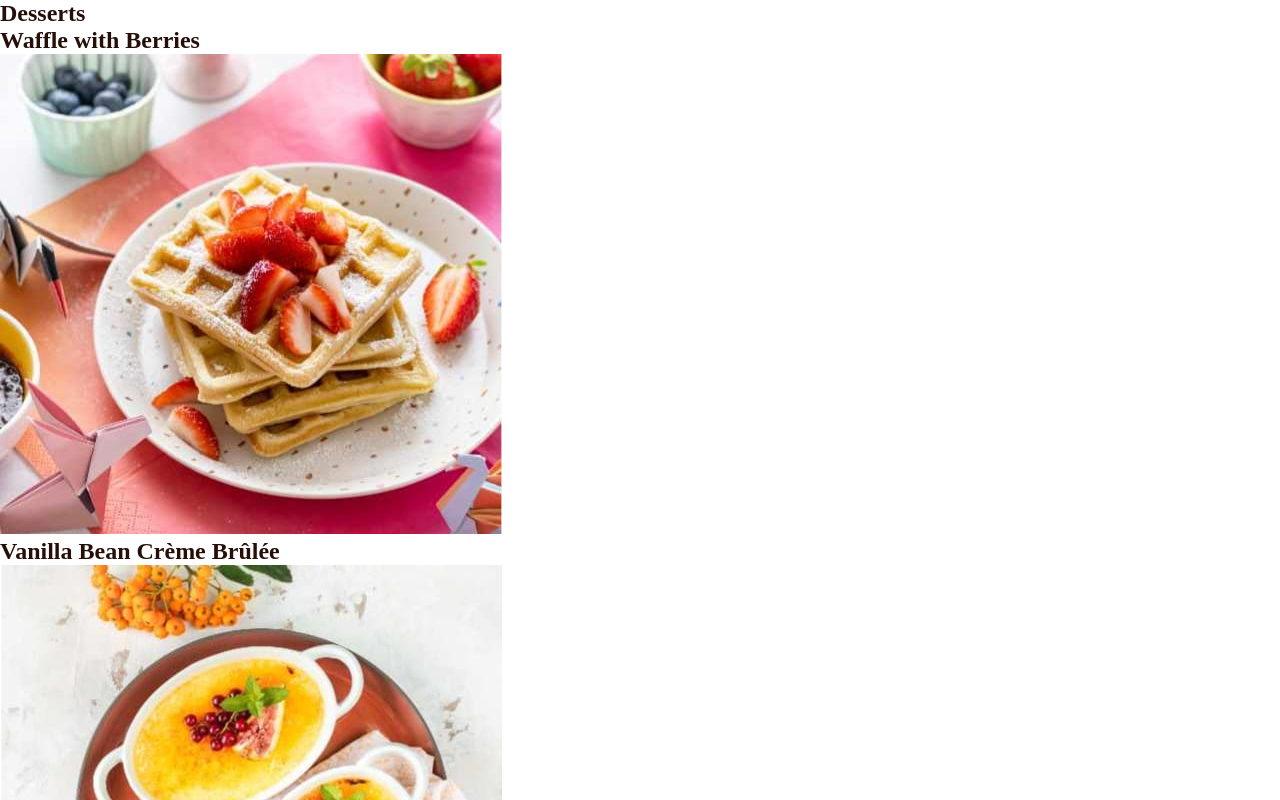
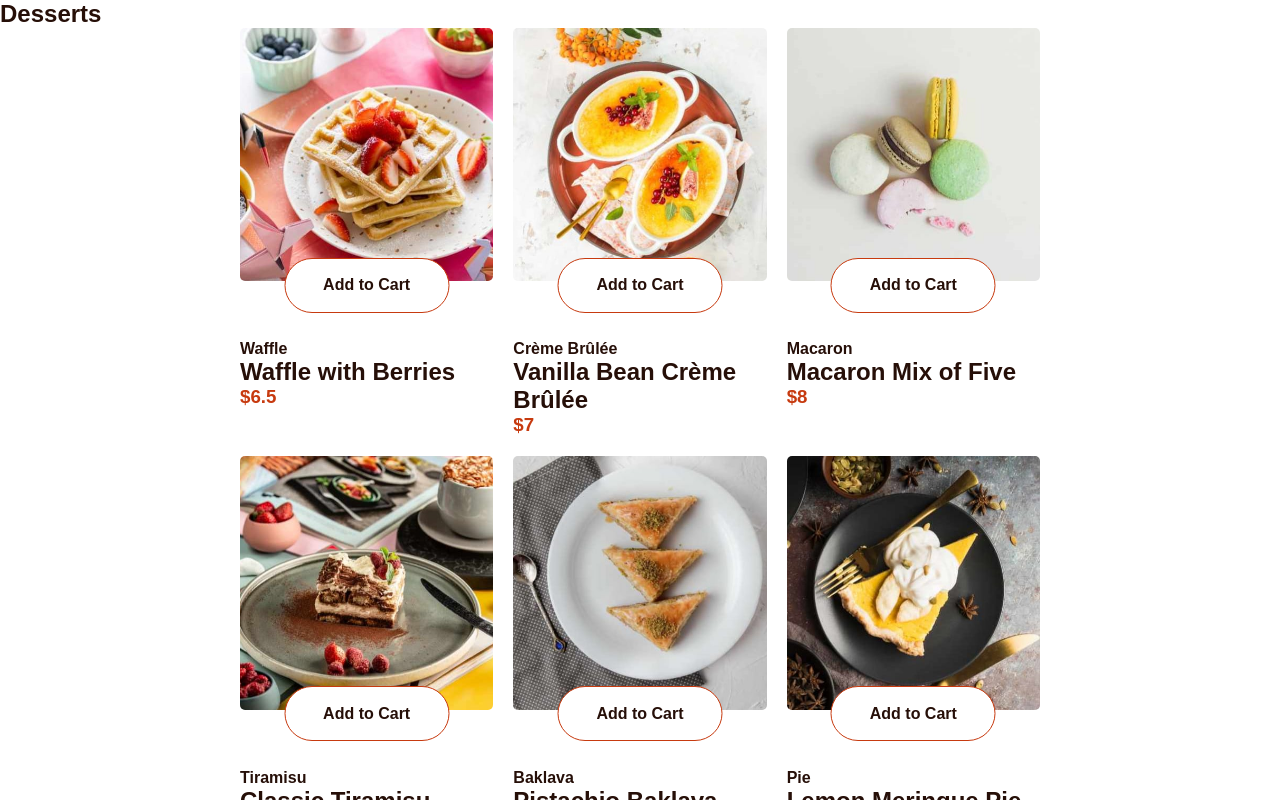
Before and after one commit to Cyri0/13BC-desserts, a React (Vite) app in the folder desserts-frontend/: page / in a window 1280 px wide. Shown: the top 800 px of the page. Built offline with nearby package versions, Linux system fonts and the light colour scheme.

Commit message:
AddToCartBtn component created

```diff
--- /dev/null
+++ b/desserts-frontend/src/components/AddToCartBtn.tsx
@@ -0,0 +1,29 @@
+import { useState } from "react"
+
+const AddToCartBtn = () => {
+  const [quantity, setQuantity] = useState(0)
+
+  const increase = ()=>{
+    setQuantity(quantity + 1)
+  }
+
+  const decrease = ()=>{
+    setQuantity(quantity - 1)
+  }
+
+  return (
+    <>
+        {
+            quantity === 0 ?
+            <div className="add-btn" onClick={increase}>Add to Cart</div> :
+            <div className="add-btn used">
+                <button onClick={decrease}>-</button>
+                {quantity}
+                <button onClick={increase}>+</button>
+            </div>
+        }
+    </>
+  )
+}
+
+export default AddToCartBtn
--- a/desserts-frontend/src/components/DessertCard.tsx
+++ b/desserts-frontend/src/components/DessertCard.tsx
@@ -1,3 +1,5 @@
+import AddToCartBtn from "./AddToCartBtn"
+
 export type DessertCardProp = {
     name: string,
     category: string,
@@ -12,9 +14,14 @@ export type DessertCardProp = {
 
 const DessertCard = (props: DessertCardProp) => {
   return (
-    <div>
+    <div className="dessert-card">
+      <img src={props.image?.desktop} alt="" />
+
+      <AddToCartBtn/>
+
+      <h4>{props.category}</h4>
       <h2>{props.name}</h2>
-      <img src={props.image?.desktop} alt="" />
+      <h3>${props.price}</h3>
     </div>
   )
 }
--- a/desserts-frontend/src/index.css
+++ b/desserts-frontend/src/index.css
@@ -9,9 +9,75 @@
   --Rose900: hsl(14, 65%, 9%);
 
   color: var(--Rose900);
+
+  font-family: Arial, Helvetica, sans-serif;
 }
 
 *{
   box-sizing: border-box;
   margin: 0;
 }
+
+.cards-grid{
+  display: grid;
+  grid-template-columns: repeat(3, 1fr);
+  max-width: 800px;
+  width: 95%;
+  margin: auto;
+  gap: 20px;
+}
+
+.dessert-card{
+  h2, h4{
+    color: var(--Rose900);
+  }
+}
+
+.dessert-card>h3{
+  color: var(--Red)
+}
+
+.dessert-card>img{
+  border-radius: 5px;
+  width: 100%;
+  aspect-ratio: 1;
+  object-fit: cover;
+}
+
+.add-btn{
+  --height: 55px;
+  height: var(--height);
+  aspect-ratio: 3;
+  display: flex;
+  justify-content: center;
+  align-items: center;
+  border: 1px solid var(--Red);
+  cursor: pointer;
+  border-radius: calc(var(--height) / 2);
+  font-weight: bold;
+  background-color: white;
+}
+
+.used{
+  padding: 0px 10px;
+  justify-content: space-between;
+  background-color: var(--Red);
+  color: white;
+}
+
+.used>button{
+  height: calc(var(--height) - 20px);
+  aspect-ratio: 1;
+  border-radius: 50%;
+  background-color: transparent;
+  border: 2px solid white;
+  color: white;
+  cursor: pointer;
+}
+
+.dessert-card>.add-btn{
+  position: relative;
+  top: calc(var(--height) / 2 * -1);
+  left: 50%;
+  transform: translate(-50%);
+}
```
